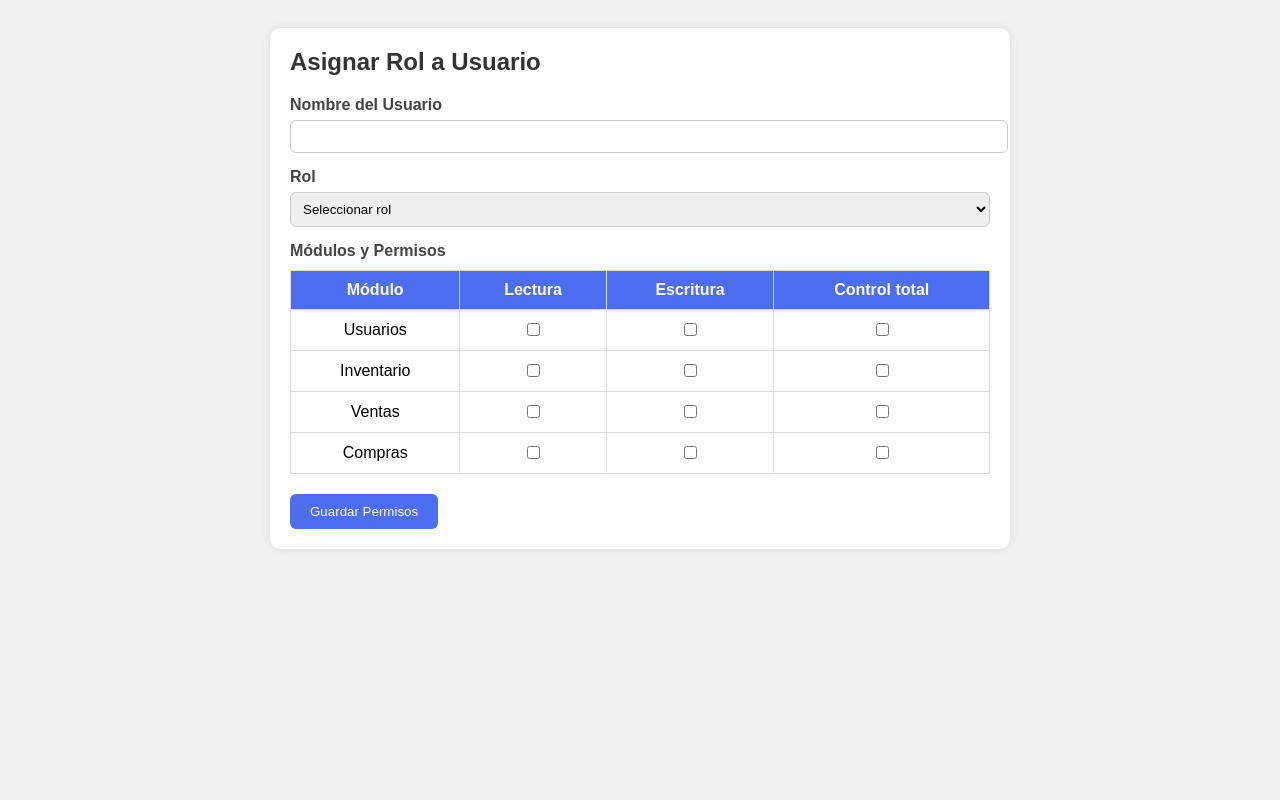
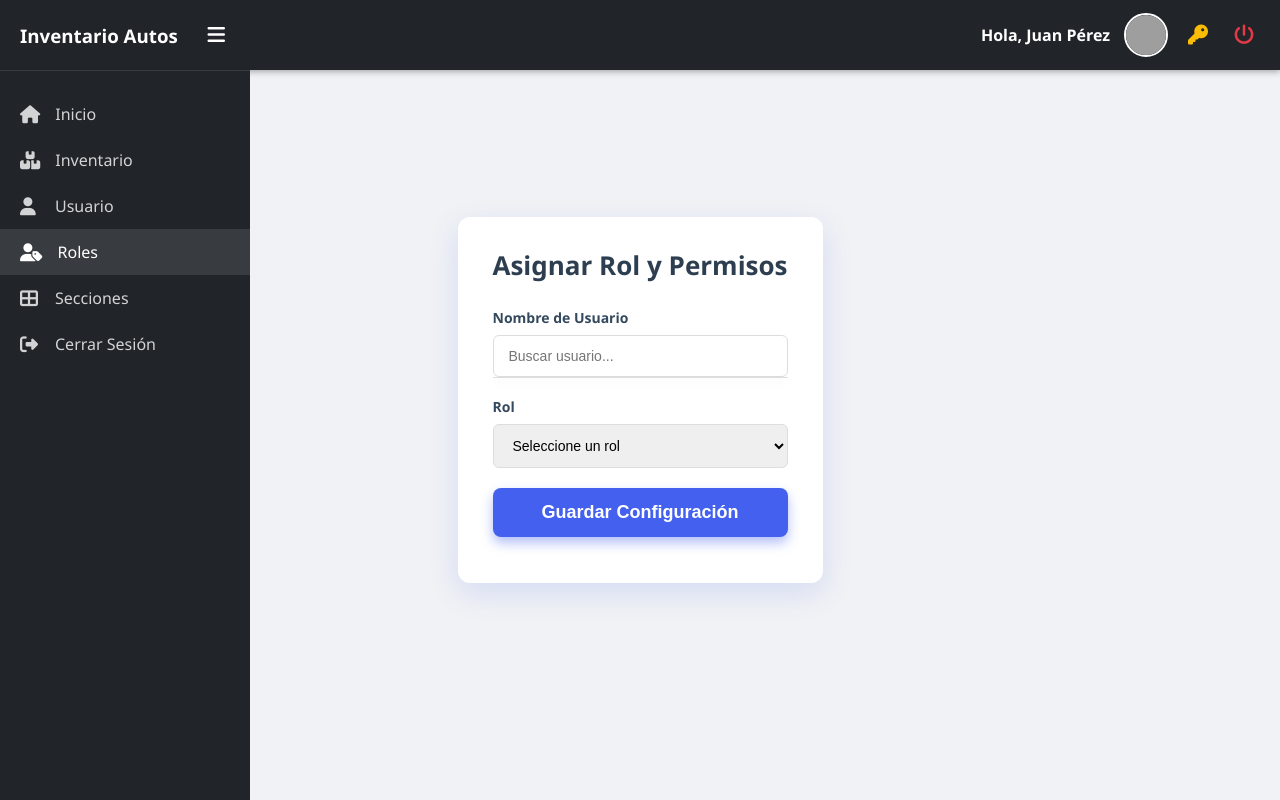
Before and after one commit to yonielvegas/Rastro-Autos, a PHP site: page /Roles/roles.php in a window 1280 px wide. Run offline with PHP 8.4, Linux system fonts and the light colour scheme; grey boxes are pictures that could not be loaded.

Commit message:
reparando el sidebar como decimatercera vez

```diff
--- a/Roles/roles.php
+++ b/Roles/roles.php
@@ -1,137 +1,143 @@
+<?php
+include '../comunes/sidebar.php';
+include '../comunes/navbar.php';
+?>
+
 <!DOCTYPE html>
 <html lang="es">
 <head>
-  <meta charset="UTF-8">
-  <title>Gestión de Roles y Permisos</title>
+  <meta charset="UTF-8" />
+  <meta name="viewport" content="width=device-width, initial-scale=1" />
+  <title>Asignar Rol y Permisos</title>
+  <link rel="stylesheet" href="../estilos/estiloRoles.css" />
   <style>
-    body {
-      font-family: Arial, sans-serif;
-      background-color: #f1f1f1;
-      padding: 20px;
-    }
-
-    .form-container {
-      background: #fff;
-      padding: 20px;
-      border-radius: 10px;
-      max-width: 700px;
-      margin: auto;
-      box-shadow: 0 0 10px rgba(0,0,0,0.1);
-    }
-
-    h2 {
-      margin-top: 0;
-      color: #333;
-    }
-
-    label {
-      display: block;
-      margin-bottom: 6px;
-      font-weight: bold;
-      color: #444;
-    }
-
-    input[type="text"],
-    select {
-      width: 100%;
-      padding: 8px;
-      margin-bottom: 15px;
-      border: 1px solid #ccc;
-      border-radius: 6px;
-    }
-
-    table {
-      width: 100%;
-      border-collapse: collapse;
-      margin-top: 10px;
-      margin-bottom: 20px;
-    }
-
-    th, td {
-      border: 1px solid #ddd;
-      padding: 10px;
-      text-align: center;
-    }
-
-    th {
-      background-color: #4e6ef2;
-      color: white;
-    }
-
-    .button {
-      background-color: #4e6ef2;
-      color: white;
-      border: none;
-      padding: 10px 20px;
-      border-radius: 6px;
-      cursor: pointer;
-    }
-
-    .button:hover {
-      background-color: #3b55c9;
-    }
   </style>
 </head>
 <body>
+  <div class="form-container">
+    <h2>Asignar Rol y Permisos</h2>
+    <form action="guardar_rol.php" method="post" autocomplete="off">
 
-  <div class="form-container">
-    <h2>Asignar Rol a Usuario</h2>
-    <form action="guardar_rol.php" method="post">
+      <div class="form-group" style="position: relative;">
+        <label for="usuario">Nombre de Usuario</label>
+        <div class="input-wrapper">
+          <input type="text" id="usuario" name="usuario" placeholder="Buscar usuario..." required autocomplete="off" />
+          <div id="autocomplete-list" class="autocomplete-items"></div>
+        </div>
+      </div>
 
-      <label for="usuario">Nombre del Usuario</label>
-      <input type="text" id="usuario" name="usuario" required>
+      <div class="form-group">
+        <label for="rol">Rol</label>
+        <select id="rol" name="rol" required>
+          <option value="">Seleccione un rol</option>
+          <option value="Administrador">Administrador</option>
+          <option value="Operador">Operador</option>
+        </select>
+      </div>
 
-      <label for="rol">Rol</label>
-      <select id="rol" name="rol" required>
-        <option value="">Seleccionar rol</option>
-        <option value="Administrador">Administrador</option>
-        <option value="Inventario">Inventario</option>
-        <option value="Ventas">Ventas</option>
-        <option value="Compras">Compras</option>
-        <!-- Puedes agregar más roles -->
-      </select>
+      <div id="permisos-container">
+        <label>Permisos Generales</label>
+        <div class="checkbox-group">
+          <label><input type="checkbox" name="permisos[]" value="leer" /> Lectura</label>
+          <label><input type="checkbox" name="permisos[]" value="escribir" /> Escritura</label>
+          <label><input type="checkbox" name="permisos[]" value="reporte" /> Generar Reportes</label>
+        </div>
+      </div>
 
-      <label>Módulos y Permisos</label>
-      <table>
-        <thead>
-          <tr>
-            <th>Módulo</th>
-            <th>Lectura</th>
-            <th>Escritura</th>
-            <th>Control total</th>
-          </tr>
-        </thead>
-        <tbody>
-          <tr>
-            <td>Usuarios</td>
-            <td><input type="checkbox" name="permisos[usuarios][]" value="leer"></td>
-            <td><input type="checkbox" name="permisos[usuarios][]" value="escribir"></td>
-            <td><input type="checkbox" name="permisos[usuarios][]" value="total"></td>
-          </tr>
-          <tr>
-            <td>Inventario</td>
-            <td><input type="checkbox" name="permisos[inventario][]" value="leer"></td>
-            <td><input type="checkbox" name="permisos[inventario][]" value="escribir"></td>
-            <td><input type="checkbox" name="permisos[inventario][]" value="total"></td>
-          </tr>
-          <tr>
-            <td>Ventas</td>
-            <td><input type="checkbox" name="permisos[ventas][]" value="leer"></td>
-            <td><input type="checkbox" name="permisos[ventas][]" value="escribir"></td>
-            <td><input type="checkbox" name="permisos[ventas][]" value="total"></td>
-          </tr>
-          <tr>
-            <td>Compras</td>
-            <td><input type="checkbox" name="permisos[compras][]" value="leer"></td>
-            <td><input type="checkbox" name="permisos[compras][]" value="escribir"></td>
-            <td><input type="checkbox" name="permisos[compras][]" value="total"></td>
-          </tr>
-        </tbody>
-      </table>
-
-      <button type="submit" class="button">Guardar Permisos</button>
+      <button type="submit" class="btn">Guardar Configuración</button>
     </form>
   </div>
 
+  <script>
+    const rolSelect = document.getElementById('rol');
+    const permisosContainer = document.getElementById('permisos-container');
+    const usuarioInput = document.getElementById('usuario');
+    const autocompleteList = document.getElementById('autocomplete-list');
+    const checkboxes = permisosContainer.querySelectorAll('input[type="checkbox"]');
+
+    const usuariosExistentes = [
+      { nombre: 'Juan Pérez', rol: 'Administrador', permisos: [] },
+      { nombre: 'María García', rol: 'Operador', permisos: ['leer', 'reporte'] },
+      { nombre: 'Carlos López', rol: 'Operador', permisos: ['leer', 'escribir'] },
+      { nombre: 'Ana Martínez', rol: 'Administrador', permisos: [] },
+      { nombre: 'Sofía González', rol: 'Operador', permisos: ['leer'] }
+    ];
+
+    function actualizarPermisosSegunRol(rol) {
+      if (rol === 'Operador') {
+        permisosContainer.style.display = 'block';
+      } else {
+        permisosContainer.style.display = 'none';
+        checkboxes.forEach(c => c.checked = false);
+      }
+    }
+
+    rolSelect.addEventListener('change', () => {
+      actualizarPermisosSegunRol(rolSelect.value);
+    });
+
+    window.addEventListener('DOMContentLoaded', () => {
+      actualizarPermisosSegunRol(rolSelect.value);
+    });
+
+    usuarioInput.addEventListener('input', () => {
+      const val = usuarioInput.value.toLowerCase();
+      autocompleteList.innerHTML = '';
+      if (!val) return;
+
+      const filtrados = usuariosExistentes.filter(u => u.nombre.toLowerCase().includes(val));
+
+      if (filtrados.length === 0) {
+        const item = document.createElement('div');
+        item.classList.add('autocomplete-item');
+        item.textContent = 'No se encontraron coincidencias';
+        autocompleteList.appendChild(item);
+        return;
+      }
+
+      filtrados.forEach(u => {
+        const item = document.createElement('div');
+        item.classList.add('autocomplete-item');
+
+        const nombreSpan = document.createElement('span');
+        const index = u.nombre.toLowerCase().indexOf(val);
+        nombreSpan.innerHTML = u.nombre.substring(0, index) +
+          '<strong>' + u.nombre.substring(index, index + val.length) + '</strong>' +
+          u.nombre.substring(index + val.length);
+
+        const roleBadge = document.createElement('span');
+        roleBadge.className = 'role-badge';
+        roleBadge.textContent = u.rol;
+
+        item.appendChild(nombreSpan);
+        item.appendChild(roleBadge);
+
+        item.addEventListener('click', () => {
+          usuarioInput.value = u.nombre;
+          autocompleteList.innerHTML = '';
+          rolSelect.value = u.rol;
+          rolSelect.dispatchEvent(new Event('change'));
+
+          if (u.rol === 'Operador') {
+            permisosContainer.style.display = 'block';
+            checkboxes.forEach(cb => {
+              cb.checked = u.permisos.includes(cb.value);
+            });
+          } else {
+            permisosContainer.style.display = 'none';
+            checkboxes.forEach(cb => cb.checked = false);
+          }
+        });
+
+        autocompleteList.appendChild(item);
+      });
+    });
+
+    document.addEventListener('click', (e) => {
+      if (e.target !== usuarioInput) {
+        autocompleteList.innerHTML = '';
+      }
+    });
+  </script>
 </body>
 </html>
--- a/comunes/navbar.php
+++ b/comunes/navbar.php
@@ -17,8 +17,11 @@
 </nav>
 
 <style>
-  /* ... tu CSS existente ... */
   .navbar {
+    position: fixed; /* FIJAR ARRIBA */
+    top: 0;
+    left: 0;
+    right: 0;
     height: 70px;
     background-color: #212529;
     color: white;
@@ -27,6 +30,8 @@
     justify-content: flex-end;
     align-items: center;
     box-sizing: border-box;
+    z-index: 90; /* Más alto que el sidebar */
+    box-shadow: 0 2px 6px rgba(0,0,0,0.3);
   }
 
   .user-info {
@@ -139,7 +144,18 @@
     border-radius: 4px;
     cursor: pointer;
   }
+
+  /* Para evitar que contenido quede oculto debajo del navbar */
+  body, html {
+    margin: 0;
+    padding: 0;
+  }
+
+  main, .content {
+    padding-top: 70px; /* Altura navbar */
+  }
 </style>
+
 
 <script>
   const usuario = {
--- a/comunes/sidebar.php
+++ b/comunes/sidebar.php
@@ -10,7 +10,8 @@
   --header-height: 70px;
 }
 
-.sidebar {
+/* Aumentamos especificidad con el id del contenedor padre */
+#app-sidebar-container .sidebar {
   position: fixed;
   top: 0;
   left: 0;
@@ -24,17 +25,17 @@
   white-space: nowrap;
 }
 
-.sidebar.collapsed {
+#app-sidebar-container .sidebar.collapsed {
   width: var(--sidebar-collapsed-width);
   overflow: visible;
 }
 
-.sidebar.collapsed:hover {
+#app-sidebar-container .sidebar.collapsed:hover {
   width: var(--sidebar-width);
   overflow-y: auto;
 }
 
-.sidebar-header {
+#app-sidebar-container .sidebar-header {
   height: var(--header-height);
   display: flex;
   align-items: center;
@@ -44,25 +45,25 @@
   white-space: nowrap;
 }
 
-.sidebar-header h3 {
+#app-sidebar-container .sidebar-header h3 {
   opacity: 1;
   transition: opacity 0.3s ease, width 0.3s ease;
 }
 
-.sidebar.collapsed .sidebar-header h3 {
+#app-sidebar-container .sidebar.collapsed .sidebar-header h3 {
   opacity: 0;
   width: 0;
   pointer-events: none;
 }
 
-.sidebar.collapsed:hover .sidebar-header h3 {
+#app-sidebar-container .sidebar.collapsed:hover .sidebar-header h3 {
   opacity: 1;
   width: auto;
   pointer-events: auto;
   transition-delay: 0.2s;
 }
 
-.toggle-btn {
+#app-sidebar-container .toggle-btn {
   background: none;
   border: none;
   color: white;
@@ -71,11 +72,11 @@
   padding: 5px;
 }
 
-.sidebar-menu {
+#app-sidebar-container .sidebar-menu {
   padding: 20px 0;
 }
 
-.menu-item {
+#app-sidebar-container .menu-item {
   display: flex;
   align-items: center;
   padding: 12px 20px;
@@ -86,14 +87,14 @@
   overflow: hidden;
 }
 
-.menu-item:hover,
-.menu-item.active {
+#app-sidebar-container .menu-item:hover,
+#app-sidebar-container .menu-item.active {
   background: rgba(255, 255, 255, 0.1);
   color: white;
 }
 
 /* Íconos siempre alineados a la izquierda con margen a la derecha */
-.menu-item i {
+#app-sidebar-container .menu-item i {
   min-width: 20px;
   font-size: 18px;
   margin-right: 15px;
@@ -101,7 +102,7 @@
 }
 
 /* Texto oculto al colapsar */
-.sidebar.collapsed .menu-item span {
+#app-sidebar-container .sidebar.collapsed .menu-item span {
   opacity: 0;
   width: 0;
   pointer-events: none;
@@ -109,7 +110,7 @@
 }
 
 /* Mostrar texto al hacer hover sobre sidebar colapsado */
-.sidebar.collapsed:hover .menu-item span {
+#app-sidebar-container .sidebar.collapsed:hover .menu-item span {
   opacity: 1;
   width: auto;
   pointer-events: auto;
@@ -117,29 +118,31 @@
 }
 
 @media (max-width: 768px) {
-  .sidebar {
+  #app-sidebar-container .sidebar {
     width: var(--sidebar-collapsed-width);
     overflow: hidden;
   }
-  .sidebar-header h3,
-  .menu-item span {
+  #app-sidebar-container .sidebar-header h3,
+  #app-sidebar-container .menu-item span {
     opacity: 0;
     width: 0;
   }
-  .sidebar:hover {
+  #app-sidebar-container .sidebar:hover {
     width: var(--sidebar-width);
     overflow-y: auto;
   }
-  .sidebar:hover .sidebar-header h3,
-  .sidebar:hover .menu-item span {
+  #app-sidebar-container .sidebar:hover .sidebar-header h3,
+  #app-sidebar-container .sidebar:hover .menu-item span {
     opacity: 1;
     width: auto;
   }
+
 }
 </style>
 
 <link rel="stylesheet" href="https://cdnjs.cloudflare.com/ajax/libs/font-awesome/6.4.0/css/all.min.css">
 
+<div id="app-sidebar-container">
   <div class="sidebar" id="sidebar">
     <div class="sidebar-header">
       <h3>Inventario Autos</h3>
@@ -174,5 +177,27 @@
         <span>Cerrar Sesión</span>
       </a>
     </div>
+  </div>
+</div>
 
-</div>
+<script>
+  const sidebar = document.getElementById('sidebar');
+  const toggleBtn = document.getElementById('toggleBtn');
+
+  // Al cargar la página, aplica estado colapsado si estaba guardado
+  if (localStorage.getItem('sidebarCollapsed') === 'true') {
+    sidebar.classList.add('collapsed');
+    document.body.classList.add('sidebar-collapsed');
+  }
+
+  toggleBtn.addEventListener('click', () => {
+    sidebar.classList.toggle('collapsed');
+    const isCollapsed = sidebar.classList.contains('collapsed');
+
+    // También aplica clase al <body> para afectar el contenido
+    document.body.classList.toggle('sidebar-collapsed', isCollapsed);
+
+    // Guarda estado en localStorage
+    localStorage.setItem('sidebarCollapsed', isCollapsed);
+  });
+</script>
--- a/estilos/estiloLista.css
+++ b/estilos/estiloLista.css
@@ -345,3 +345,7 @@ tr:hover {
 .btn-deactivate:hover {
   background-color: #d31b6c;
 }
+
+    body.sidebar-collapsed .main-content {
+      margin-left: var(--sidebar-collapsed-width);
+    }
--- /dev/null
+++ b/estilos/estiloRoles.css
@@ -0,0 +1,198 @@
+
+    :root {
+      --primary: #4361ee;
+    }
+
+    /* Centrar el contenedor principal en la página */
+    body, html {
+      height: 100%;
+      margin: 0;
+      font-family: 'Segoe UI', Tahoma, Geneva, Verdana, sans-serif;
+      background-color: #f0f2f5;
+      display: flex;
+      justify-content: center;
+      align-items: center;
+    }
+
+    .form-container {
+      width: 800px;
+      width: 90%;
+      margin: 0 auto;
+      padding: 30px 35px;
+      background: #fff;
+      border-radius: 12px;
+      box-shadow: 0 10px 30px rgba(67, 97, 238, 0.15);
+      transition: box-shadow 0.3s ease;
+    }
+
+    .form-container:hover {
+      box-shadow: 0 15px 40px rgba(67, 97, 238, 0.25);
+    }
+
+    .form-container h2 {
+      margin-top: 0;
+      margin-bottom: 25px;
+      color: #2c3e50;
+      font-size: 26px;
+      text-align: center;
+      font-weight: 700;
+    }
+
+    .form-group {
+      margin-bottom: 20px;
+    }
+
+    .form-group label {
+      display: block;
+      margin-bottom: 8px;
+      font-weight: 600;
+      color: #34495e;
+      font-size: 14px;
+    }
+
+    .input-wrapper {
+      position: relative;
+    }
+
+    input[type="text"],
+    select {
+      width: 100%;
+      padding: 12px 15px;
+      border: 1px solid #ddd;
+      border-radius: 6px;
+      font-size: 14px;
+      transition: border-color 0.3s;
+      box-sizing: border-box;
+    }
+
+    input[type="text"]:focus,
+    select:focus {
+      border-color: var(--primary);
+      outline: none;
+      box-shadow: 0 0 0 2px rgba(67, 97, 238, 0.2);
+    }
+
+    .autocomplete-items {
+      position: absolute;
+      border: 1px solid #ddd;
+      border-top: none;
+      z-index: 99;
+      top: 100%;
+      left: 0;
+      right: 0;
+      background: white;
+      border-radius: 0 0 6px 6px;
+      max-height: 200px;
+      overflow-y: auto;
+      box-shadow: 0 4px 8px rgba(0, 0, 0, 0.1);
+    }
+
+    .autocomplete-item {
+      padding: 10px 15px;
+      cursor: pointer;
+      display: flex;
+      justify-content: space-between;
+      align-items: center;
+    }
+
+    .autocomplete-item:hover {
+      background-color: #f8f9fa;
+    }
+
+    .autocomplete-item strong {
+      color: var(--primary);
+    }
+
+    .role-badge {
+      background: #e8f4fc;
+      color: #2980b9;
+      padding: 3px 8px;
+      border-radius: 12px;
+      font-size: 12px;
+      font-weight: 600;
+    }
+
+    #permisos-container {
+      margin: 25px 0;
+      padding: 15px;
+      background: #f8f9fa;
+      border-radius: 6px;
+      transition: all 0.3s ease;
+    }
+
+    #permisos-container label {
+      font-weight: 500;
+      margin-bottom: 15px;
+    }
+
+    .checkbox-group {
+      display: flex;
+      flex-wrap: wrap;
+      gap: 15px;
+      margin-top: 10px;
+    }
+
+    .checkbox-group label {
+      display: flex;
+      align-items: center;
+      gap: 8px;
+      cursor: pointer;
+      font-weight: normal;
+      margin-bottom: 0;
+    }
+
+    .checkbox-group input[type="checkbox"] {
+      width: 16px;
+      height: 16px;
+      accent-color: var(--primary);
+      cursor: pointer;
+    }
+
+    /* Botón mejorado */
+    .btn {
+      width: 100%;
+      padding: 14px 0;
+      background-color: var(--primary);
+      color: white;
+      border: none;
+      border-radius: 8px;
+      font-size: 18px;
+      font-weight: 700;
+      cursor: pointer;
+      box-shadow: 0 6px 12px rgba(67, 97, 238, 0.4);
+      transition: background-color 0.35s ease, box-shadow 0.35s ease, transform 0.2s ease;
+    }
+
+    .btn:hover {
+      background-color: #2f4fd4;
+      box-shadow: 0 8px 20px rgba(47, 79, 212, 0.6);
+      transform: translateY(-2px);
+    }
+
+    .btn:active {
+      background-color: #1f3db0;
+      box-shadow: 0 4px 10px rgba(31, 61, 176, 0.7);
+      transform: translateY(0);
+    }
+
+    /* Estilos para el scroll del autocomplete */
+    .autocomplete-items::-webkit-scrollbar {
+      width: 8px;
+    }
+
+    .autocomplete-items::-webkit-scrollbar-track {
+      background: #f1f1f1;
+      border-radius: 0 0 6px 0;
+    }
+
+    .autocomplete-items::-webkit-scrollbar-thumb {
+      background: #c1c1c1;
+      border-radius: 4px;
+    }
+
+    .autocomplete-items::-webkit-scrollbar-thumb:hover {
+      background: #a8a8a8;
+    }
+        body.sidebar-collapsed .main-content {
+      margin-left: var(--sidebar-collapsed-width);
+    }
```
Also changed, not shown: Usuarios/usuario.php (+5 -15 lines). Lines whose indentation alone changed are shown as unchanged.
